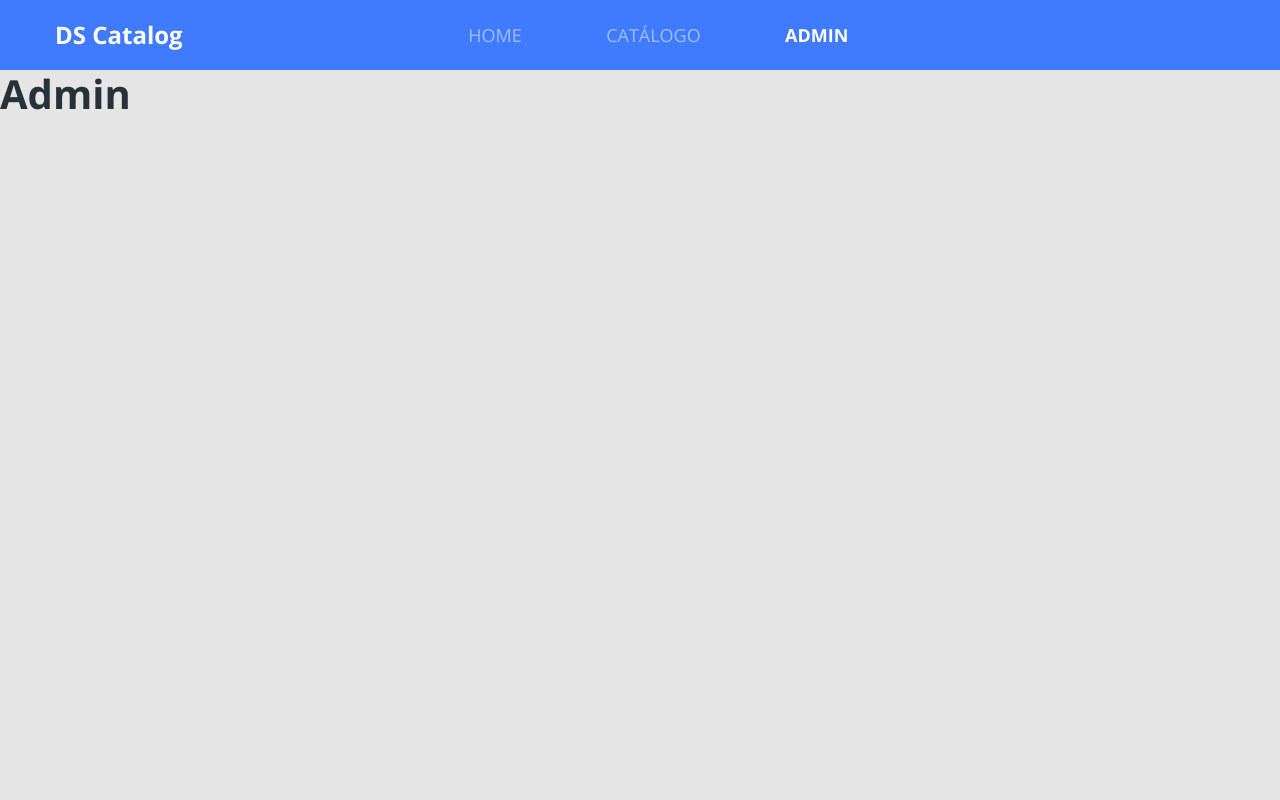
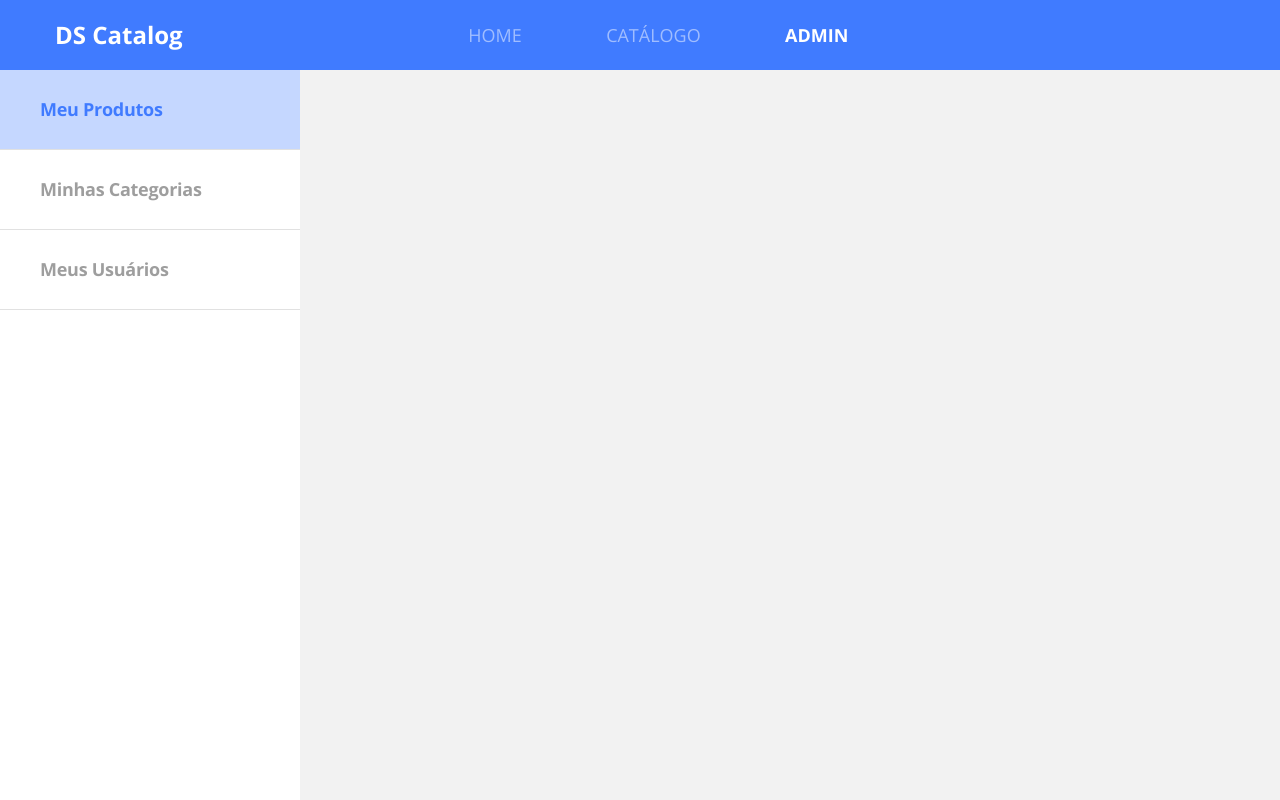
Before and after one commit to rivaelRodriguesJr/dscatalog-bootcamp-devsuperior, a React (Create React App) app in the folder front-web/: page /admin in a window 1280 px wide. Built offline with nearby package versions, Linux system fonts and the light colour scheme; the HTML template or start-up script is replaced by a standard one.

Commit message:
Add Admin navbar

```diff
--- a/front-web/src/core/assets/styles/custom.scss
+++ b/front-web/src/core/assets/styles/custom.scss
@@ -2,7 +2,7 @@
   "primary": #407BFF
 );
 
-$body-bg: #E5E5E5;
+$body-bg: #F2F2F2;
 $body-color: #263238;
 
 @import '~bootstrap/scss/bootstrap.scss';
--- /dev/null
+++ b/front-web/src/core/components/Pagination/index.tsx
@@ -0,0 +1,40 @@
+import React from 'react';
+import { ReactComponent as ArrowIcon } from 'core/assets/images/arrow.svg';
+import './styles.scss';
+import { generateList } from 'core/utils/list';
+
+type Props = {
+  totalPages: number;
+  activePage: number;
+  onChange: (item: number) => void;
+}
+
+const Pagination = ({ totalPages, activePage, onChange }: Props) => {
+  const items = generateList(totalPages);
+  const previousClass = totalPages > 0 && activePage > 0 ? 'page-active' : 'page-inactive';
+  const nextClass = (activePage + 1) < totalPages ? 'page-active' : 'page-inactive';
+
+  return (
+    <div className="pagination-container">
+      <ArrowIcon
+        className={`pagination-previous ${previousClass}`}
+        onClick={() => onChange(activePage - 1)}
+      />
+      {items.map(item => (
+        <div
+          key={item}
+          className={`pagination-item ${item === activePage ? 'active' : ''}`}
+          onClick={() => onChange(item)}
+        >
+          {item + 1}
+        </div>)
+      )}
+      <ArrowIcon
+        className={`pagination-next ${nextClass}`}
+        onClick={() => onChange(activePage + 1)}
+      />
+    </div>
+  );
+}
+
+export default Pagination;
--- /dev/null
+++ b/front-web/src/core/components/Pagination/styles.scss
@@ -0,0 +1,46 @@
+.pagination-container {
+  display: flex;
+  justify-content: center;
+  align-items: center;
+  margin-top: 35px;
+}
+
+.pagination-item {
+  width: 40px;
+  height: 40px;
+  background: #E1E1E1;
+  border-radius: 50%;
+  font-weight: bold;
+  font-size: 18px;
+  line-height: 25px;
+  letter-spacing: -0.015em;
+  color: #FFF;
+  display: flex;
+  align-items: center;
+  justify-content: center;
+  cursor: pointer;
+  margin-right: 10px;
+
+  &.active{
+    background: #407BFF;
+  }
+}
+
+.pagination-previous {
+  transform: rotate(-180deg);
+  margin-right: 25px;
+}
+
+.pagination-next {
+  margin-left: 15px;
+}
+
+.page-active {
+  cursor: pointer;
+  color: #407BFF;
+}
+
+.page-inactive {
+  color: #E1E1E1;
+  pointer-events: none;
+}
--- /dev/null
+++ b/front-web/src/pages/Admin/components/NavBar/index.tsx
@@ -0,0 +1,20 @@
+import React from  'react';
+import './styles.scss';
+
+const NavBar = () => (
+  <nav className="admin-nav-container">
+    <ul>
+      <li>
+        <a href="link" className="admin-nav-item active">Meu Produtos</a>
+      </li>
+      <li>
+        <a href="link" className="admin-nav-item">Minhas Categorias</a>
+      </li>
+      <li>
+        <a href="link" className="admin-nav-item">Meus Usuários</a>
+      </li>
+    </ul>
+  </nav>
+);
+
+export default NavBar;
--- /dev/null
+++ b/front-web/src/pages/Admin/components/NavBar/styles.scss
@@ -0,0 +1,28 @@
+.admin-nav-container {
+  width: 300px;
+  background: #FFF;
+  height: calc(100vh - 70px);
+}
+
+.admin-nav-item {
+  height: 80px;
+  display: block;
+  border-bottom: 1px solid #E1E1E1;
+  display: flex;
+  align-items: center;
+  padding-left: 40px;
+  font-weight: bold;
+  font-size: 18px;
+  line-height: 25px;
+  letter-spacing: -0.015em;
+  color: #9E9E9E;
+
+  &.active {
+    background: rgba(64, 123, 255, 0.3);
+    color: #407BFF;
+  }
+
+  &:hover {
+    color: #407BFF;
+  }
+}
--- a/front-web/src/pages/Admin/index.tsx
+++ b/front-web/src/pages/Admin/index.tsx
@@ -1,8 +1,9 @@
 import React from 'react';
+import NavBar from './components/NavBar';
 
 const Admin = () => (
   <div>
-    <h1>Admin</h1>
+    <NavBar />
   </div>
 );
 
--- a/front-web/src/pages/Catalog/index.tsx
+++ b/front-web/src/pages/Catalog/index.tsx
@@ -2,20 +2,19 @@
 import { Link } from 'react-router-dom';
 import { ProductsResponse } from 'core/types/Product';
 import { makeRequest } from 'core/utils/request';
+import Pagination from 'core/components/Pagination';
 import ProductCard from './components/ProductCard';
 import ProductCardLoader from './components/Loaders/ProductCardLoader';
 import './styles.scss';
 
 const Catalog = () => {
-  // quando a lista de produtos estiver diponível,
-  // popular um estado no componente, e listar os produtos dinâmicamente
   const [productsResponse, setProductsResponse] = useState<ProductsResponse>();
   const [isLoading, setIsLoading] = useState(false);
+  const [activePage, setActivePage] = useState(0);
 
-  // quando o componente inicial, buscar a lista de produtos
   useEffect(() => {
     const params = {
-      page: 0,
+      page: activePage,
       linesPerPage: 12
     }
 
@@ -23,7 +22,7 @@
     makeRequest({ url: '/products', params })
       .then(response => setProductsResponse(response.data))
       .finally(() => setIsLoading(false));
-  }, []);
+  }, [activePage]);
 
   return (
     <div className="catalog-container">
@@ -37,6 +36,13 @@
           ))
         )}
       </div>
+      {productsResponse && (
+        <Pagination
+          activePage={activePage}
+          totalPages={productsResponse.totalPages}
+          onChange={page => setActivePage(page)}
+        />
+      )}
     </div>
   );
 }
--- a/front-web/src/pages/Catalog/styles.scss
+++ b/front-web/src/pages/Catalog/styles.scss
@@ -1,7 +1,6 @@
 .catalog-container {
   margin-top: 26px;
-  margin-left: 40px;
-  margin-right: 40px;
+  padding: 0 40px 50px 40px;
 }
 
 .catalog-title {
```
